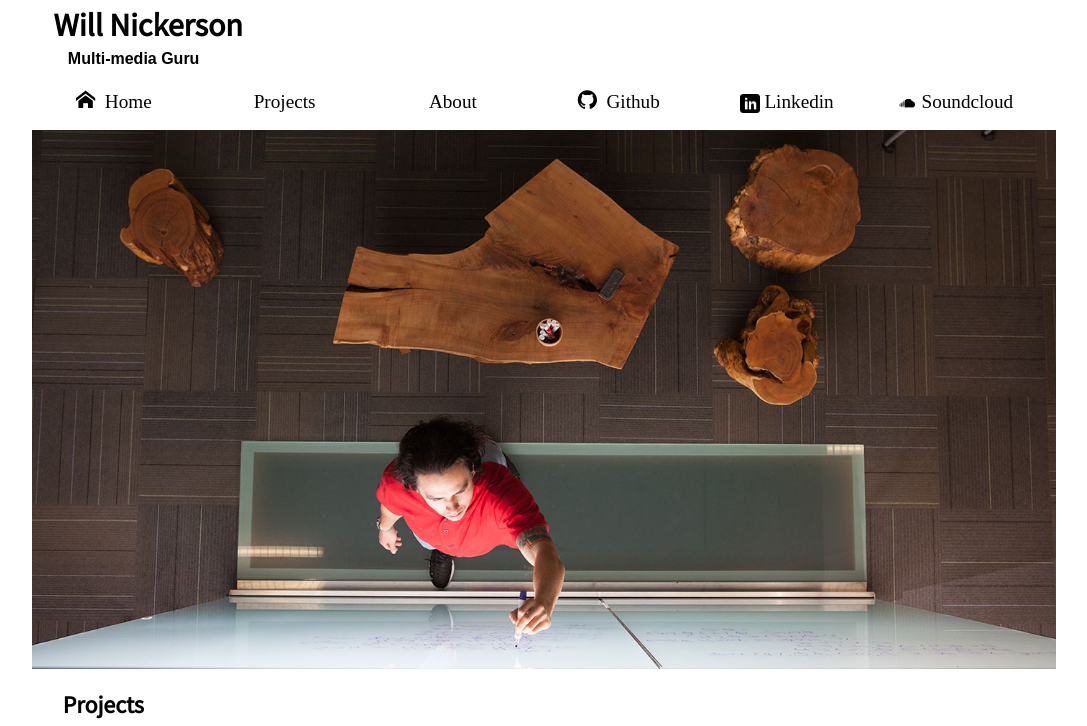
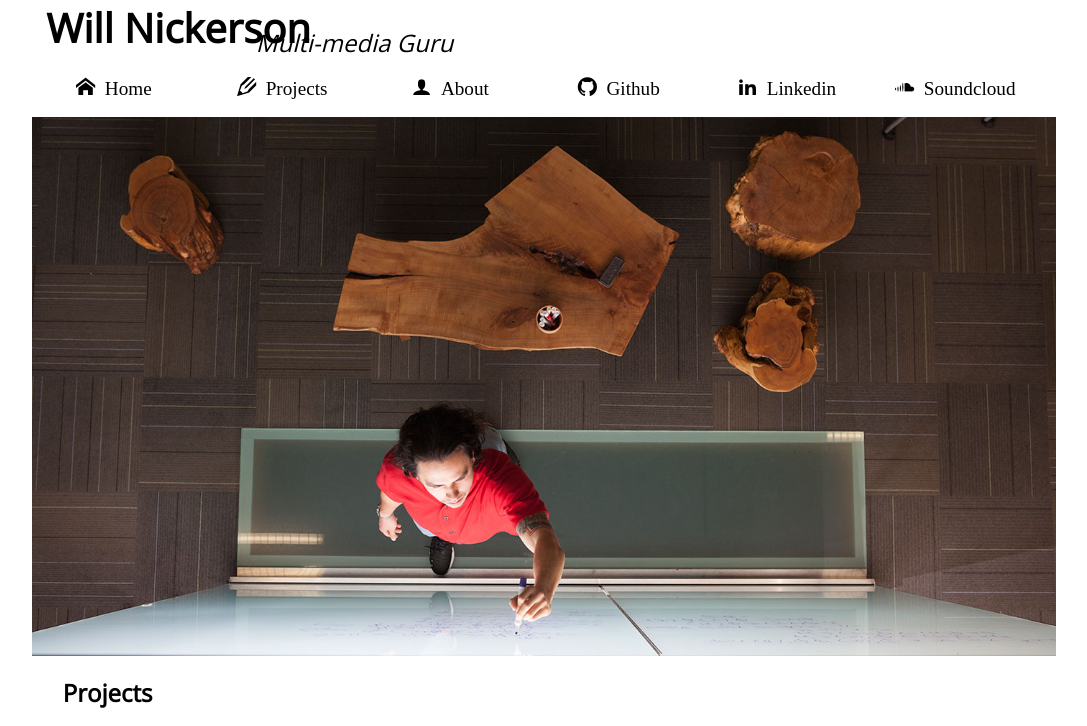
Before and after one commit to willnickerson/portfolio-assignment, a plain HTML site: page index.html in a window 1280 px wide. Shown: the top 726 px of the page, without its empty margins (96-1183 px from the left). Drawn offline with nearby package versions, Linux system fonts and the light colour scheme.

Commit message:
new fonts added

```diff
--- a/index.html
+++ b/index.html
@@ -4,7 +4,7 @@
     <meta charset="utf-8">
     <meta name="viewport" content="width=device-width, initial-scale=1">
     <link rel="stylesheet" href="vendor/styles/normalize.css">
-    <link href="https://fonts.googleapis.com/css?family=Source+Sans+Pro" rel="stylesheet">
+    <link href="https://fonts.googleapis.com/css?family=Open+Sans" rel="stylesheet">
     <link rel="stylesheet" href="styles/base.css">
     <link rel="stylesheet" href="styles/layout.css">
     <link rel="stylesheet" href="styles/module.css">
@@ -43,13 +43,12 @@
           <div class="icon-menu">
           </div>
           <ul>
-            <li class="nav-tab icon-home" data-type="home"><a href="#">&nbsp;Home</a></li>
-            <li class="nav-tab" data-type="projects"><a href="#">&nbsp;Projects</a></li>
-            <li class="nav-tab" data-type="about"><a href="#">&nbsp;About</a></li>
-            <!-- TODO Icomoon is overwriting the sans-serif fonts -->
-            <li class="nav-link"><a href="https://github.com/willnickerson" class="icon-github">&nbsp;Github</a></li>
-            <li><a href="https://www.linkedin.com/in/william-nickerson-439976103?trk=hp-identity-name"><img src="imgs/linkedin_logo.png"/>&nbsp;Linkedin</a></li>
-            <li><a href="https://soundcloud.com/will_pancake"><img src="imgs/soundcloud_logo.png"/>&nbsp;Soundcloud</a></li>
+            <li class="nav-tab" data-type="home"><a class="icon-home" href="#">&nbsp;Home</a></li>
+            <li class="nav-tab" data-type="projects"><a class="icon-pencil2" href="#">&nbsp;Projects</a></li>
+            <li class="nav-tab" data-type="about"><a class="icon-user" href="#">&nbsp;About</a></li>
+            <li class="nav-link"><a class="icon-github" href="https://github.com/willnickerson" class="icon-github">&nbsp;Github</a></li>
+            <li><a class="icon-linkedin2" href="https://www.linkedin.com/in/william-nickerson-439976103?trk=hp-identity-name">&nbsp;Linkedin</a></li>
+            <li><a class="icon-soundcloud" href="https://soundcloud.com/will_pancake">&nbsp;Soundcloud</a></li>
           </ul>
         </nav>
       </header>
--- a/scripts/view/projectsView.js
+++ b/scripts/view/projectsView.js
@@ -6,6 +6,7 @@ var projectView = {};
 projectView.handleNav = function() {
   $('nav').on('click', '.nav-tab', function(){
     var $selectedContent = $(this).attr('data-type');
+    console.log($selectedContent);
     if($selectedContent === 'home') {
       $('.hero').slideDown('slow');
       $('.main-content').show();
@@ -17,6 +18,15 @@ projectView.handleNav = function() {
   });
 };
 
+// projectView.hamburgerHover = function() {
+//   $('nav').on('click', function () {
+//     $('nav ul').slideDown('slow');
+//   });
+//   $('nav').on('mouseout', function() {
+//     $('nav ul').slideUp('slow');
+//   });
+// };
+
 projectView.handleFilter = function() {
   $('#filter').on('change', function() {
     if($(this).val()) {
@@ -24,7 +34,8 @@ projectView.handleFilter = function() {
       $('article[data-category="' + $(this).val() + '"]').fadeIn(500);
     } else {
       // TODO: Check why fadeOut seems to be skipped
-      $('.project-article').fadeOut(500).fadeIn(1000);
+      $('.project-article').fadeOut(500);
+      $('.project-article').fadeIn(500);
     }
   });
 };
@@ -58,7 +69,6 @@ projectView.renderToIndex = function() {
       $('#filter').append(project.toHtml('#filter-options'));
     };
   });
-
   projectView.handleNav();
   projectView.handleFilter();
   projectView.preview();
--- a/styles/base.css
+++ b/styles/base.css
@@ -4,24 +4,28 @@ a {
 }
 
 h1 {
-  font-size: 2em;
-  margin-left: 3%;
-  margin-top: 5px;
-  margin-bottom: 5px;
-  font-family: 'Source Sans Pro', sans-serif;
+  font-size: 2.5em;
+  margin-left: 2%;
+  margin-top: 0;
+  margin-bottom: 0;
+  font-family: 'Open Sans', sans-serif;
 }
 
 h2 {
   font-size: 1.5em;
   margin-left: 3%;
-  font-family: 'Source Sans Pro', sans-serif;
+  font-family: 'Open Sans', sans-serif;
 }
 
 h3 {
-  font-size: 1em;
-  margin-left: 5%;
-  margin-top: 5px;
-  margin-bottom: 5px;
+  font-size: 1.5em;
+  margin-top: -4%;
+  margin-bottom: 0;
+  font-family: 'Open Sans', sans-serif;
+  font-weight: 200;
+  font-style: italic;
+  text-align: center;
+  margin-right: 10%
 }
 
 h4 {
--- a/styles/icons.css
+++ b/styles/icons.css
@@ -1,16 +1,17 @@
 @font-face {
   font-family: 'icomoon';
-	src:url('fonts/icomoon.eot?wfb79s');
-	src:url('fonts/icomoon.eot?wfb79s#iefix') format('embedded-opentype'),
-		url('fonts/icomoon.ttf?wfb79s') format('truetype'),
-		url('fonts/icomoon.woff?wfb79s') format('woff'),
-		url('fonts/icomoon.svg?wfb79s#icomoon') format('svg');
+  src:  url('fonts/icomoon.eot?uo6e4g');
+  src:  url('fonts/icomoon.eot?uo6e4g#iefix') format('embedded-opentype'),
+    url('fonts/icomoon.ttf?uo6e4g') format('truetype'),
+    url('fonts/icomoon.woff?uo6e4g') format('woff'),
+    url('fonts/icomoon.svg?uo6e4g#icomoon') format('svg');
   font-weight: normal;
   font-style: normal;
 }
 
 [class^="icon-"], [class*=" icon-"] {
-	font-family: 'icomoon';
+  /* use !important to prevent issues with browser extensions that change fonts */
+  font-family: 'icomoon' !important;
   speak: none;
   font-style: normal;
   font-weight: normal;
@@ -23,56 +24,24 @@
   -moz-osx-font-smoothing: grayscale;
 }
 
-.icon-home::before {
-	content: "\e908";
-}
-.icon-home3::before {
+.icon-home:before {
   content: "\e900";
 }
-.icon-address-book::before {
-	content: "\e901";
-}
-.icon-rocket::before {
-	content: "\e909";
-}
-.icon-power::before {
-	content: "\e90a";
-}
-.icon-menu::before {
-	content: "\e902";
-}
-.icon-link::before {
-	content: "\e903";
-}
-.icon-happy::before {
-	content: "\e904";
-}
-.icon-happy2::before {
-	content: "\e905";
-}
-.icon-plus::before {
-	content: "\e90b";
-}
-.icon-minus::before {
-	content: "\e90c";
-}
-.icon-cross::before {
-	content: "\e90d";
-}
-.icon-checkmark::before {
-	content: "\e90e";
-}
-.icon-twitter3::before {
+.icon-pencil2:before {
   content: "\e906";
 }
-.icon-github::before {
-	content: "\e907";
+.icon-user:before {
+  content: "\e971";
 }
-
-.icon-soundcloud::before {
+.icon-menu:before {
+  content: "\e9bd";
+}
+.icon-github:before {
+  content: "\eab0";
+}
+.icon-soundcloud:before {
   content: "\eac3";
 }
-
-.icon-linkedin::before {
-	content: "\eac9";
+.icon-linkedin2:before {
+  content: "\eaca";
 }
--- a/styles/module.css
+++ b/styles/module.css
@@ -13,7 +13,7 @@ nav ul {
   list-style-type: none;
   clear: both;
   padding-left: 0;
-  margin: 0
+  margin: 0;
 }
 
 nav:hover ul {
@@ -37,9 +37,9 @@ nav ul li img {
 
 .icon-menu {
   text-align: right;
-  padding-top: 5px;
+  padding-top: 1.5%;
   margin-right: 3%;
-  font-size: 1.5em;
+  font-size: 2.25em;
 }
 
 @media only screen and (min-width: 640px) {
```
Also changed, not shown: styles/fonts/icomoon.ttf, styles/fonts/icomoon.woff, 2 other files. Lines whose indentation alone changed are shown as unchanged.
